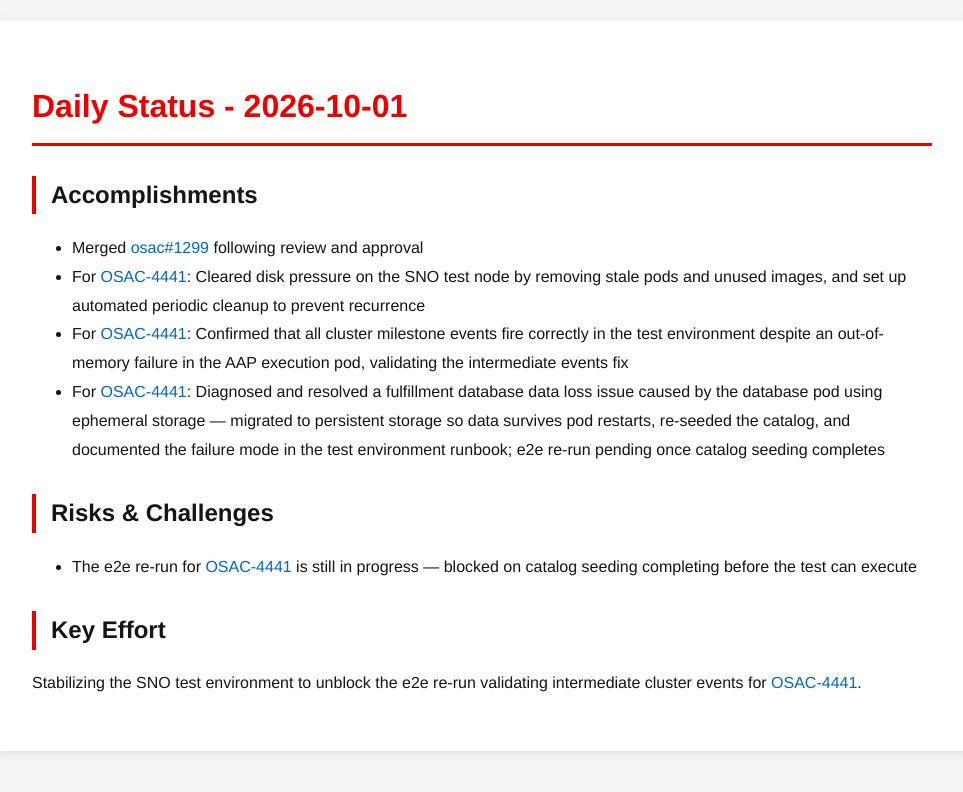
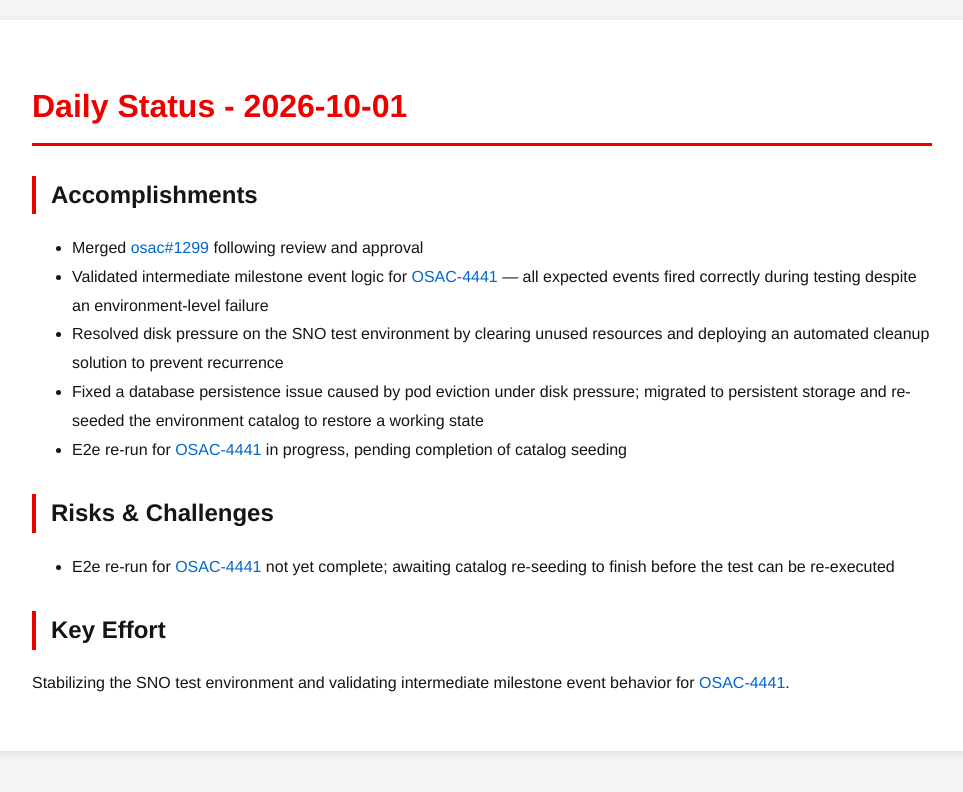
Before and after one commit to tzvatot/daily-status, a Jekyll site: the page built from 2026-10-01.md, in a window 1280 px wide. Shown: the top 792 px of the page, without its empty margins (158-1121 px from the left). Built offline with Jekyll 4.4.1, drawn with Linux system fonts in a browser that asks for light colours.

Commit message:
Daily status update - 2026-10-01

```diff
--- a/2026-10-01.md
+++ b/2026-10-01.md
@@ -8,12 +8,13 @@ date: 2026-10-01
 
 ## Accomplishments
 - Merged [osac#1299](https://github.com/osac-project/osac/pull/1299) following review and approval
-- For [OSAC-4441](https://redhat.atlassian.net/browse/OSAC-4441): Cleared disk pressure on the SNO test node by removing stale pods and unused images, and set up automated periodic cleanup to prevent recurrence
-- For [OSAC-4441](https://redhat.atlassian.net/browse/OSAC-4441): Confirmed that all cluster milestone events fire correctly in the test environment despite an out-of-memory failure in the AAP execution pod, validating the intermediate events fix
-- For [OSAC-4441](https://redhat.atlassian.net/browse/OSAC-4441): Diagnosed and resolved a fulfillment database data loss issue caused by the database pod using ephemeral storage — migrated to persistent storage so data survives pod restarts, re-seeded the catalog, and documented the failure mode in the test environment runbook; e2e re-run pending once catalog seeding completes
+- Validated intermediate milestone event logic for [OSAC-4441](https://redhat.atlassian.net/browse/OSAC-4441) — all expected events fired correctly during testing despite an environment-level failure
+- Resolved disk pressure on the SNO test environment by clearing unused resources and deploying an automated cleanup solution to prevent recurrence
+- Fixed a database persistence issue caused by pod eviction under disk pressure; migrated to persistent storage and re-seeded the environment catalog to restore a working state
+- E2e re-run for [OSAC-4441](https://redhat.atlassian.net/browse/OSAC-4441) in progress, pending completion of catalog seeding
 
 ## Risks & Challenges
-- The e2e re-run for [OSAC-4441](https://redhat.atlassian.net/browse/OSAC-4441) is still in progress — blocked on catalog seeding completing before the test can execute
+- E2e re-run for [OSAC-4441](https://redhat.atlassian.net/browse/OSAC-4441) not yet complete; awaiting catalog re-seeding to finish before the test can be re-executed
 
 ## Key Effort
-Stabilizing the SNO test environment to unblock the e2e re-run validating intermediate cluster events for [OSAC-4441](https://redhat.atlassian.net/browse/OSAC-4441).
+Stabilizing the SNO test environment and validating intermediate milestone event behavior for [OSAC-4441](https://redhat.atlassian.net/browse/OSAC-4441).
```
